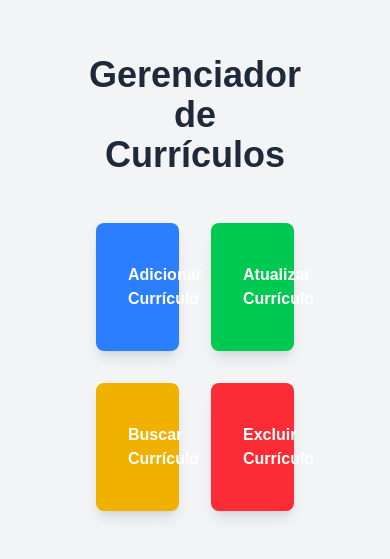
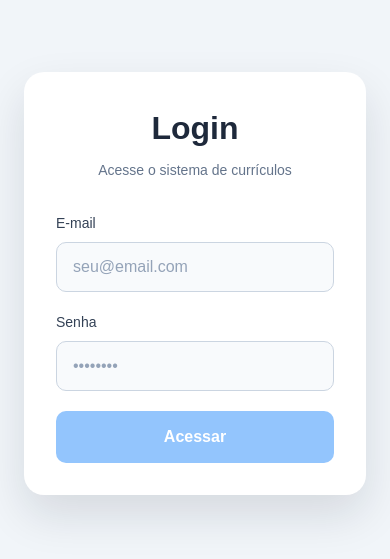
Before and after one commit to joelsouza82/curriculum-webview, a Next.js app: page / in a window 390 px wide. Shown: the part 139-698 px from the top of the page. Built offline with nearby package versions, Linux system fonts and the light colour scheme.

Commit message:
Feature/views mobile (#4)
* Cria tela de login

* Cria a tela de login

* Arruma layout

* validação do login

```diff
--- a/src/app/globals.css
+++ b/src/app/globals.css
@@ -8,8 +8,8 @@
 @theme inline {
   --color-background: var(--background);
   --color-foreground: var(--foreground);
-  --font-sans: var(--font-geist-sans);
-  --font-mono: var(--font-geist-mono);
+  --font-sans: "Segoe UI", Arial, sans-serif;
+  --font-mono: "SFMono-Regular", "Consolas", monospace;
 }
 
 @media (prefers-color-scheme: dark) {
--- /dev/null
+++ b/src/app/home/page.module.css
@@ -0,0 +1,69 @@
+.main {
+  composes: main from global;
+}
+
+.titleContainer {
+  composes: titleContainer from global;
+}
+
+.title {
+  composes: title from global;
+}
+
+.grid {
+  composes: grid from global;
+  display: grid;
+  grid-template-columns: repeat(2, minmax(0, 1fr));
+  gap: 1rem;
+  width: min(100%, 36rem);
+}
+
+.button {
+  composes: button from global;
+  display: flex;
+  flex-direction: column;
+  align-items: center;
+  justify-content: center;
+  gap: 0.5rem;
+  min-height: 9rem;
+  padding: 1rem 0.75rem;
+  text-align: center;
+  white-space: normal;
+  word-break: break-word;
+  line-height: 1.2;
+}
+
+.icon {
+  font-size: clamp(1.7rem, 4vw, 2.5rem);
+  line-height: 1;
+  display: block;
+}
+
+.addButton {
+  composes: addButton from global;
+}
+.updateButton {
+  composes: updateButton from global;
+}
+.searchButton {
+  composes: searchButton from global;
+}
+.deleteButton {
+  composes: deleteButton from global;
+}
+
+@media (max-width: 480px) {
+  .main {
+    padding: 1.5rem 1rem;
+  }
+
+  .grid {
+    grid-template-columns: 1fr;
+    width: 100%;
+  }
+
+  .button {
+    min-height: 7.5rem;
+    width: 100%;
+  }
+}
--- /dev/null
+++ b/src/app/home/page.tsx
@@ -0,0 +1,57 @@
+'use client';
+
+import React from 'react';
+import styles from './page.module.css';
+import { useRouter } from 'next/navigation';
+
+const icons = {
+  add: '＋',
+  update: '✎',
+  search: '⌕',
+  delete: '⌫',
+};
+
+export default function HomePage() {
+  const router = useRouter();
+
+  const handleSearchClick = () => {
+    router.push('/search');
+  };
+
+  const handleUpdateClick = () => {
+    router.push('/update?id=5');
+  };
+
+  return (
+    <main className={styles.main}>
+      <div className={styles.titleContainer}>
+        <h1 className={styles.title}>Gerenciador de Currículos</h1>
+      </div>
+
+      <div className={styles.grid}>
+        <button className={`${styles.button} ${styles.addButton}`}>
+          <span className={styles.icon} aria-hidden="true">{icons.add}</span>
+          <span>Adicionar</span>
+        </button>
+        <button
+          className={`${styles.button} ${styles.updateButton}`}
+          onClick={handleUpdateClick}
+        >
+          <span className={styles.icon} aria-hidden="true">{icons.update}</span>
+          <span>Atualizar</span>
+        </button>
+        <button
+          className={`${styles.button} ${styles.searchButton}`}
+          onClick={handleSearchClick}
+        >
+          <span className={styles.icon} aria-hidden="true">{icons.search}</span>
+          <span>Buscar</span>
+        </button>
+        <button className={`${styles.button} ${styles.deleteButton}`}>
+          <span className={styles.icon} aria-hidden="true">{icons.delete}</span>
+          <span>Excluir</span>
+        </button>
+      </div>
+    </main>
+  );
+}
--- a/src/app/layout.tsx
+++ b/src/app/layout.tsx
@@ -1,16 +1,5 @@
 import type { Metadata, Viewport } from "next";
-import { Geist, Geist_Mono } from "next/font/google";
 import "./globals.css";
-
-const geistSans = Geist({
-  variable: "--font-geist-sans",
-  subsets: ["latin"],
-});
-
-const geistMono = Geist_Mono({
-  variable: "--font-geist-mono",
-  subsets: ["latin"],
-});
 
 export const metadata: Metadata = {
   title: "Portal de Currículos",
@@ -30,10 +19,7 @@ export default function RootLayout({
   children: React.ReactNode;
 }>) {
   return (
-    <html
-      lang="en"
-      className={`${geistSans.variable} ${geistMono.variable} h-full antialiased`}
-    >
+    <html lang="pt-BR" className="h-full antialiased">
       <body className="min-h-full flex flex-col">{children}</body>
     </html>
   );
--- a/src/app/page.module.css
+++ b/src/app/page.module.css
@@ -1,32 +1,98 @@
-.main {
-  composes: main from global;
+.page {
+  min-height: 100vh;
+  display: flex;
+  align-items: center;
+  justify-content: center;
+  padding: 24px;
+  background: #f1f5f9;
 }
 
-.titleContainer {
-  composes: titleContainer from global;
+.card {
+  width: 100%;
+  max-width: 420px;
+  background: #ffffff;
+  border-radius: 20px;
+  padding: 32px;
+  box-shadow: 0 20px 45px rgba(15, 23, 42, 0.12);
+}
+
+.header {
+  margin-bottom: 32px;
+  text-align: center;
 }
 
 .title {
-  composes: title from global;
+  margin: 0;
+  font-size: 2rem;
+  font-weight: 700;
+  color: #1e293b;
 }
 
-.grid {
-  composes: grid from global;
+.subtitle {
+  margin: 8px 0 0;
+  font-size: 0.875rem;
+  color: #64748b;
+}
+
+.form {
+  display: flex;
+  flex-direction: column;
+  gap: 20px;
+}
+
+.fieldGroup {
+  display: flex;
+  flex-direction: column;
+}
+
+.label {
+  display: block;
+  margin-bottom: 8px;
+  font-size: 0.875rem;
+  font-weight: 500;
+  color: #334155;
+}
+
+.input {
+  width: 100%;
+  border: 1px solid #cbd5e1;
+  background: #f8fafc;
+  color: #0f172a;
+  border-radius: 10px;
+  padding: 12px 16px;
+  font-size: 1rem;
+  outline: none;
+  transition: border-color 0.2s ease, box-shadow 0.2s ease;
+  box-sizing: border-box;
+}
+
+.input::placeholder {
+  color: #94a3b8;
+}
+
+.input:focus {
+  border-color: #3b82f6;
+  box-shadow: 0 0 0 4px rgba(59, 130, 246, 0.15);
 }
 
 .button {
-  composes: button from global;
+  width: 100%;
+  border: none;
+  border-radius: 10px;
+  background: #2563eb;
+  color: #ffffff;
+  padding: 14px 16px;
+  font-size: 1rem;
+  font-weight: 600;
+  cursor: pointer;
+  transition: background 0.2s ease, opacity 0.2s ease;
 }
 
-.addButton {
-  composes: addButton from global;
+.button:hover:not(:disabled) {
+  background: #1d4ed8;
 }
-.updateButton {
-  composes: updateButton from global;
+
+.button:disabled {
+  cursor: not-allowed;
+  background: #93c5fd;
 }
-.searchButton {
-  composes: searchButton from global;
-}
-.deleteButton {
-  composes: deleteButton from global;
-}
--- a/src/app/page.tsx
+++ b/src/app/page.tsx
@@ -1,43 +1,77 @@
 'use client';
 
-import React from 'react';
+import React, { useState } from 'react';
+import { useRouter } from 'next/navigation';
 import styles from './page.module.css';
-import { useRouter } from 'next/navigation';
+import { login } from '../services/loginService';
 
-export default function HomePage() {
+export default function LoginPage() {
   const router = useRouter();
+  const [email, setEmail] = useState('');
+  const [password, setPassword] = useState('');
+  const [error, setError] = useState('');
+  const [loading, setLoading] = useState(false);
 
-  const handleSearchClick = () => {
-    router.push('/search');
-  };
-
-   const handleUpdateClick = () => {
-    router.push('/update?id=5');
+  const handleLogin = async () => {
+    setError('');
+    setLoading(true);
+    try {
+      await login({ email, password });
+      router.push('/home');
+    } catch (err: any) {
+      setError(err.message || 'E-mail ou senha inválidos.');
+    } finally {
+      setLoading(false);
+    }
   };
 
   return (
-    <main className={styles.main}>
-      <div className={styles.titleContainer}>
-        <h1 className={styles.title}>Gerenciador de Currículos</h1>
-      </div>
+    <main className={styles.page}>
+      <div className={styles.card}>
+        <div className={styles.header}>
+          <h1 className={styles.title}>Login</h1>
+          <p className={styles.subtitle}>Acesse o sistema de currículos</p>
+        </div>
 
-      <div className={styles.grid}>
-        <button className={`${styles.button} ${styles.addButton}`}>
-          Adicionar Currículo
-        </button>
-        <button className={`${styles.button} ${styles.updateButton}`}
-          onClick={handleUpdateClick}>
-          Atualizar Currículo
-        </button>
-        <button
-          className={`${styles.button} ${styles.searchButton}`}
-          onClick={handleSearchClick}
-        >
-          Buscar Currículo
-        </button>
-        <button className={`${styles.button} ${styles.deleteButton}`}>
-          Excluir Currículo
-        </button>
+        <div className={styles.form}>
+          {error && <p className={styles.error}>{error}</p>}
+          <div className={styles.fieldGroup}>
+            <label htmlFor="email" className={styles.label}>
+              E-mail
+            </label>
+            <input
+              id="email"
+              type="email"
+              value={email}
+              onChange={(e) => setEmail(e.target.value)}
+              placeholder="seu@email.com"
+              className={styles.input}
+            />
+          </div>
+
+          <div className={styles.fieldGroup}>
+            <label htmlFor="password" className={styles.label}>
+              Senha
+            </label>
+            <input
+              id="password"
+              type="password"
+              value={password}
+              onChange={(e) => setPassword(e.target.value)}
+              placeholder="••••••••"
+              className={styles.input}
+            />
+          </div>
+
+          <button
+            type="button"
+            onClick={handleLogin}
+            className={styles.button}
+            disabled={!email || !password || loading}
+          >
+            {loading ? 'Acessando...' : 'Acessar'}
+          </button>
+        </div>
       </div>
     </main>
   );
--- a/src/app/search/page.tsx
+++ b/src/app/search/page.tsx
@@ -12,7 +12,8 @@ export default function SearchPage() {
   const [error, setError] = useState<string | null>(null);
 
   const router = useRouter();
-  const handleBackToHome = () => router.push('/');
+  const handleBackToHome = () => router.push('/home');
+  const safePersonals = Array.isArray(personals) ? personals : [];
 
   useEffect(() => {
     const fetchPersonals = async () => {
@@ -20,17 +21,17 @@ export default function SearchPage() {
         setLoading(true);
         setError(null);
         const data = await getPersonals();
-        setPersonals(data);
+        setPersonals(Array.isArray(data) ? data : []);
       } catch (err: any) {
-        console.error("Error fetching personals:", err);
-        setError("Falha ao carregar dados pessoais. Verifique sua conexão ou tente novamente mais tarde.");
+        console.error('Error fetching personals:', err);
+        setError('Falha ao carregar dados pessoais. Verifique sua conexão ou tente novamente mais tarde.');
       } finally {
         setLoading(false);
       }
     };
 
     fetchPersonals();
-  }, []); // Empty dependency array means this runs once on mount
+  }, []);
 
   return (
     <main className={styles.main}>
@@ -53,13 +54,13 @@ export default function SearchPage() {
       {loading && <p className="text-gray-600 text-lg">Carregando currículos...</p>}
       {error && <p className="text-red-500 text-lg">{error}</p>}
 
-      {!loading && !error && personals.length === 0 && (
+      {!loading && !error && safePersonals.length === 0 && (
         <p className="text-gray-600 text-lg">Nenhum currículo encontrado.</p>
       )}
 
-      {!loading && !error && personals.length > 0 && (
+      {!loading && !error && safePersonals.length > 0 && (
         <div className={styles.grid}>
-          {personals.map((personal) => (
+          {safePersonals.map((personal) => (
             <div key={personal.id_personal} className="bg-white p-6 rounded-lg shadow-md">
               <h2 className="text-xl font-semibold text-gray-800">{personal.address}</h2>
               <p className="text-gray-600">{personal.neighborhood}</p>
--- /dev/null
+++ b/src/services/loginService.ts
@@ -0,0 +1,20 @@
+import { Login } from '../types/login';
+
+export async function login(
+  credentials: Pick<Login, 'email' | 'password'>
+): Promise<any> {
+  const params = new URLSearchParams(credentials as Record<string, string>);
+  const response = await fetch(`/api/login?${params.toString()}`, {
+    method: 'GET',
+    headers: {
+      'Content-Type': 'application/json',
+    },
+  });
+
+  if (!response.ok) {
+    const errorData = await response.json();
+    throw new Error(errorData.message || 'Falha no login');
+  }
+
+  return response.json();
+}
--- /dev/null
+++ b/src/shared/route.ts
@@ -0,0 +1,19 @@
+import { NextRequest, NextResponse } from 'next/server';
+
+export async function GET(req: NextRequest) {
+  try {
+    const { searchParams } = new URL(req.url);
+    const email = searchParams.get('email');
+    const password = searchParams.get('password');
+
+    // Mock de validação. Em uma aplicação real, valide contra um banco de dados.
+    if (email === 'user@example.com' && password === 'password123') {
+      // Em uma aplicação real, você criaria uma sessão aqui.
+      return NextResponse.json({ message: 'Login bem-sucedido' });
+    } else {
+      return NextResponse.json({ message: 'E-mail ou senha inválidos.' }, { status: 401 });
+    }
+  } catch (error) {
+    return NextResponse.json({ message: 'Ocorreu um erro no servidor.' }, { status: 500 });
+  }
+}
--- /dev/null
+++ b/src/types/login.ts
@@ -0,0 +1,5 @@
+export interface Login {
+  id_login: string;
+  email: string;
+  password: string;
+}
```
Also changed, not shown: src/services/personalService.ts (+5 -4 lines), 1 other file (tests, documents, lock files or other folders).
